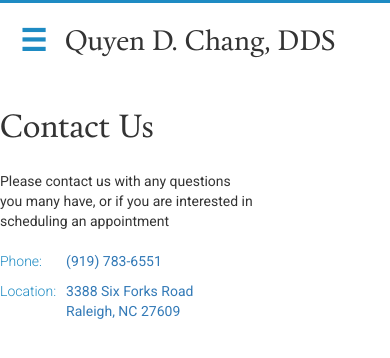
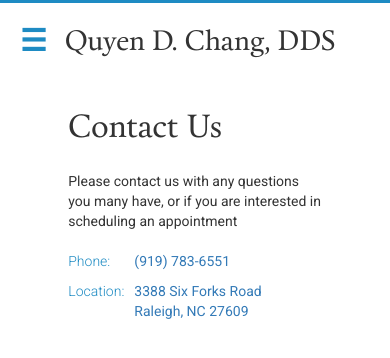
Before and after one commit to gabrielyeung/changdds, a Jekyll site: the page built from contactus/index.html, in a window 390 px wide. Shown: the top 358 px of the page. Built offline with Jekyll 4.4.1, drawn with Linux system fonts in a browser that asks for light colours.

Commit message:
center mobile contact us

```diff
--- a/_sass/_contactus.scss
+++ b/_sass/_contactus.scss
@@ -21,7 +21,7 @@
 
 @media only screen and (max-width:$mqMaxMobile) {
   .contactus-content .page-nav {
-    float: center;
+    float: none;
     margin: 0 auto;
     padding-top: em(20);
     width: 65%;
```
